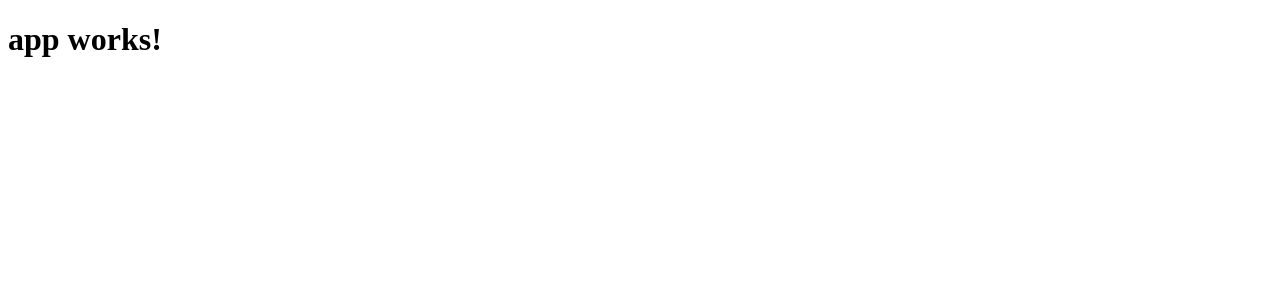
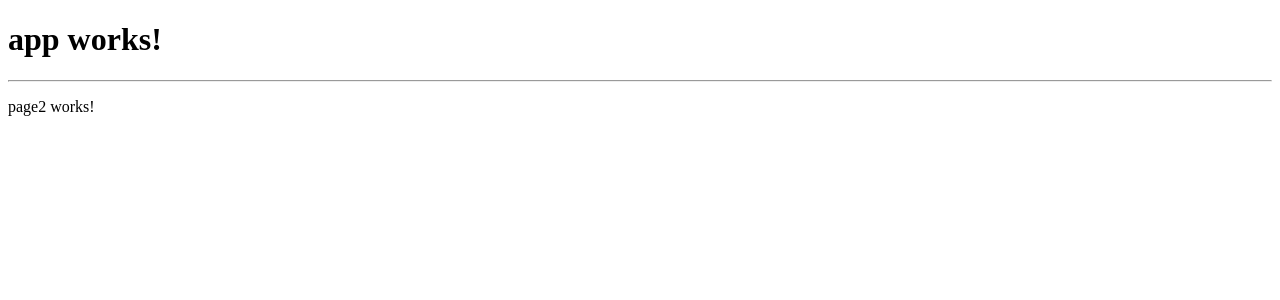
Before and after one commit to cherka88/Andular2Project, an Angular app in the folder ng2-advanced/: page /Page2 in a window 1280 px wide. Before the commit this address led to /. Shown: the top 300 px of the page. Built offline with nearby package versions, Linux system fonts and the light colour scheme.

Commit message:
2 實作第一層路由的 Page2Component 顯示 ( 在瀏覽器網址列手動切換路由 )

```diff
--- a/ng2-advanced/src/app/app.component.html
+++ b/ng2-advanced/src/app/app.component.html
@@ -1,4 +1,5 @@
 <h1>
   {{title}}
 </h1>
+<hr>
 <router-outlet></router-outlet>
--- a/ng2-advanced/src/app/app.module.ts
+++ b/ng2-advanced/src/app/app.module.ts
@@ -5,10 +5,14 @@ import { HttpModule } from '@angular/http';
 import { AppRoutingModule } from './app-routing.module';
 
 import { AppComponent } from './app.component';
+import { LayoutComponent } from './layout/layout.component';
+import { Page2Component } from './page2/page2.component';
 
 @NgModule({
   declarations: [
-    AppComponent
+    AppComponent,
+    LayoutComponent,
+    Page2Component
   ],
   imports: [
     BrowserModule,
--- /dev/null
+++ b/ng2-advanced/src/app/layout/layout.component.html
@@ -0,0 +1,3 @@
+<p>
+  layout works!
+</p>
--- /dev/null
+++ b/ng2-advanced/src/app/layout/layout.component.ts
@@ -0,0 +1,15 @@
+import { Component, OnInit } from '@angular/core';
+
+@Component({
+  selector: 'app-layout',
+  templateUrl: './layout.component.html',
+  styleUrls: ['./layout.component.css']
+})
+export class LayoutComponent implements OnInit {
+
+  constructor() { }
+
+  ngOnInit() {
+  }
+
+}
--- /dev/null
+++ b/ng2-advanced/src/app/page2/page2.component.html
@@ -0,0 +1,3 @@
+<p>
+  page2 works!
+</p>
--- /dev/null
+++ b/ng2-advanced/src/app/page2/page2.component.ts
@@ -0,0 +1,15 @@
+import { Component, OnInit } from '@angular/core';
+
+@Component({
+  selector: 'app-page2',
+  templateUrl: './page2.component.html',
+  styleUrls: ['./page2.component.css']
+})
+export class Page2Component implements OnInit {
+
+  constructor() { }
+
+  ngOnInit() {
+  }
+
+}
```
Also changed, not shown: ng2-advanced/src/app/app-routing.module.ts (+8 -2 lines), ng2-advanced/src/app/layout/layout.component.css (added), ng2-advanced/src/app/page2/page2.component.css (added).
